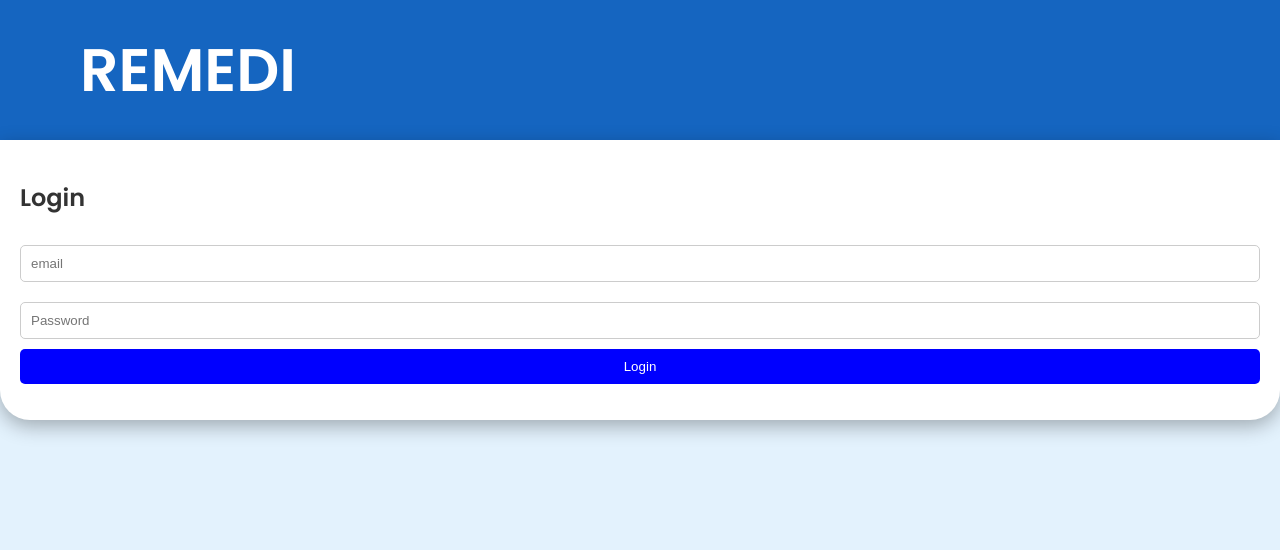
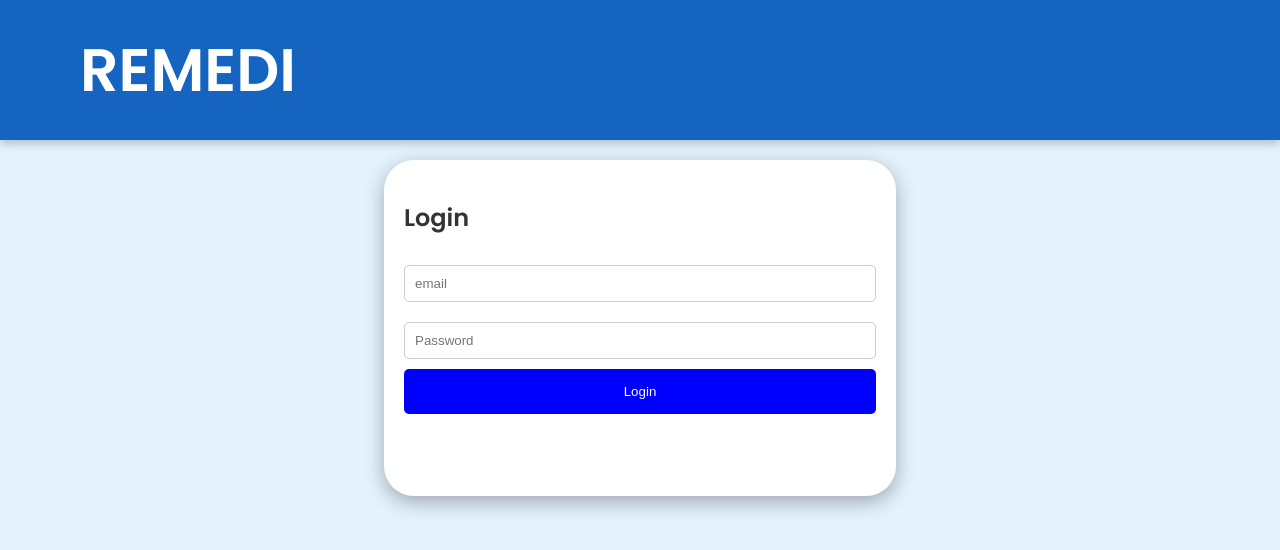
Before and after one commit to pdthompson05/REMEDI-med-dispenser, a PHP site: page /frontend/html/login.html in a window 1280 px wide. Shown: the top 550 px of the page. Run offline with PHP 8.4, Linux system fonts and the light colour scheme.

Commit message:
Updated login.css

```diff
--- a/frontend/html/css/login.css
+++ b/frontend/html/css/login.css
@@ -8,10 +8,15 @@
 }
 
 .login-container {
+    width: 40vw;
     background: white;
     padding: 20px;
-    border-radius: 0 0 30px 30px;
+    border-radius: 30px;
     box-shadow: 0 6px 20px rgba(0, 0, 0, 0.3);
+    box-sizing: border-box;
+    margin-top: 20px;
+    margin-left: 30vw;
+    min-height: 42vh;
 }
 
 .login-container input {
@@ -25,7 +30,7 @@
 
 .login-container button {
     width: 100%;
-    padding: 10px;
+    padding: 15px;
     background: blue;
     color: white;
     border: none;
```
